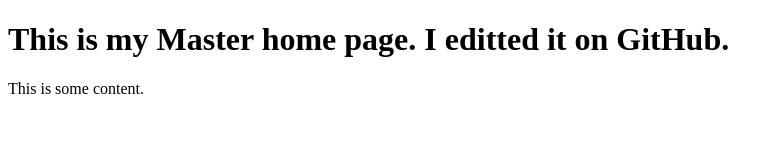
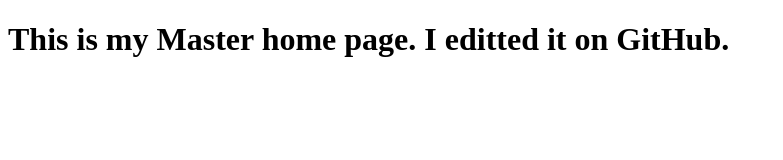
Before and after one commit to jbluks/test-webpage, a plain HTML site: page index.html in a window 1280 px wide. Shown: the whole page, without its empty margins (0-783 px from the left). Drawn offline with Linux system fonts and the light colour scheme.

Commit message:
Removed Paragraph

```diff
--- a/index.html
+++ b/index.html
@@ -8,6 +8,5 @@
 </head>
 <body>
   <h1>This is my Master home page. I editted it on GitHub.</h1>
-  <p>This is some content.</p>
 </body>
 </html>
```
